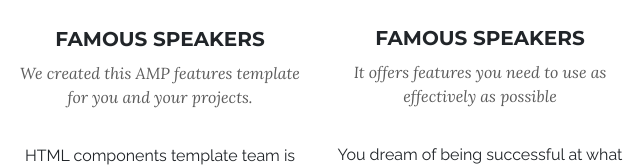
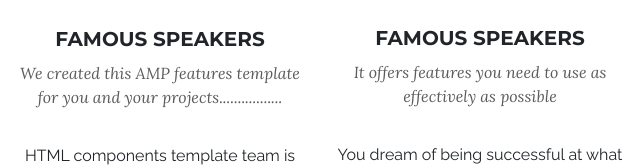
Before and after one commit to zikotan/the-king, a plain HTML site: page The_Final_Practical_Test/index.html in a window 1280 px wide. Shown: the part 633-800 px from the top of the page, 0-640 px from the left. Drawn offline with nearby package versions, Linux system fonts and the light colour scheme.

Commit message:
Update index.html

```diff
--- a/The_Final_Practical_Test/index.html
+++ b/The_Final_Practical_Test/index.html
@@ -87,7 +87,7 @@
             <img src="images/img1.jpg" alt="img1">
             <div class="card-body">
               <h5 class="card-title">FAMOUS SPEAKERS</h5>
-              <p class="caption">We created this AMP features template for you and your projects.</p>
+              <p class="caption">We created this AMP features template for you and your projects.................</p>
               <p class="card-text">HTML components template team is full of experienced professionals with years of
                 expertise in their working field who are entirely committed to offering the most qualitative services.
               </p>
@@ -101,9 +101,10 @@
             <img src="images/img2.jpg" alt="img2">
             <div class="card-body">
               <h5 class="card-title">FAMOUS SPEAKERS</h5>
-              <p class="caption">It offers features you need to use as effectively as possible</p>
+              <p class="caption">It offers features you need to use as effectively as possible                   </p>
               <p class="card-text">You dream of being successful at what you're doing? Start a completely new project
-                with HTML components template and embark on the path to your leadership and business growth.</p>
+                with HTML components template and embark on the path to your leadership and business growth.
+              </p>
               <a href="#" class="btn">MORE</a>
             </div>
           </div>
@@ -116,7 +117,8 @@
               <h5 class="card-title">UNIQUE TRAININGS</h5>
               <p class="caption">We created this theme to make it easier for you to implement on your projects.</p>
               <p class="card-text">Launching a project can be challenging, and this tool will help you take your fears
-                down and set up your own business. And features theme will assist you create websites with AMP.</p>
+                down and set up your own business. And features theme will assist you create websites with AMP.
+              </p>
               <a href="#" class="btn">MORE</a>
             </div>
           </div>
@@ -129,7 +131,8 @@
               <h5 class="card-title">PRACTICAL EXAMPLES</h5>
               <p class="caption">Features theme offers features you need to operate as effectively as possible</p>
               <p class="card-text">Looking for an inspiration? Read success stories of our clients about using presented
-                theme. Reach your full potential and we help you recognize what you are up to.</p>
+                theme. Reach your full potential and we help you recognize what you are up to.
+              </p>
               <a href="#" class="btn">MORE</a>
             </div>
           </div>
```
